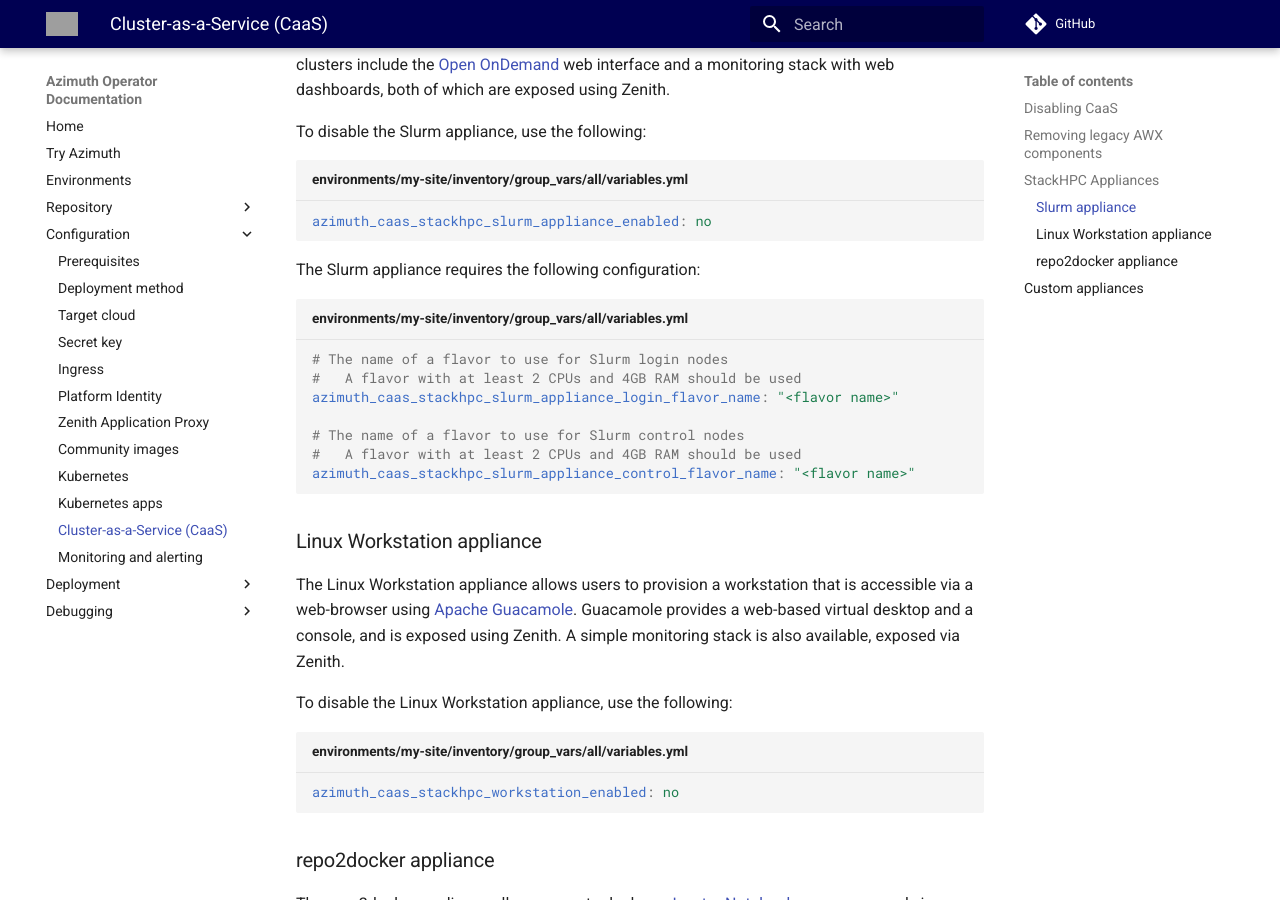
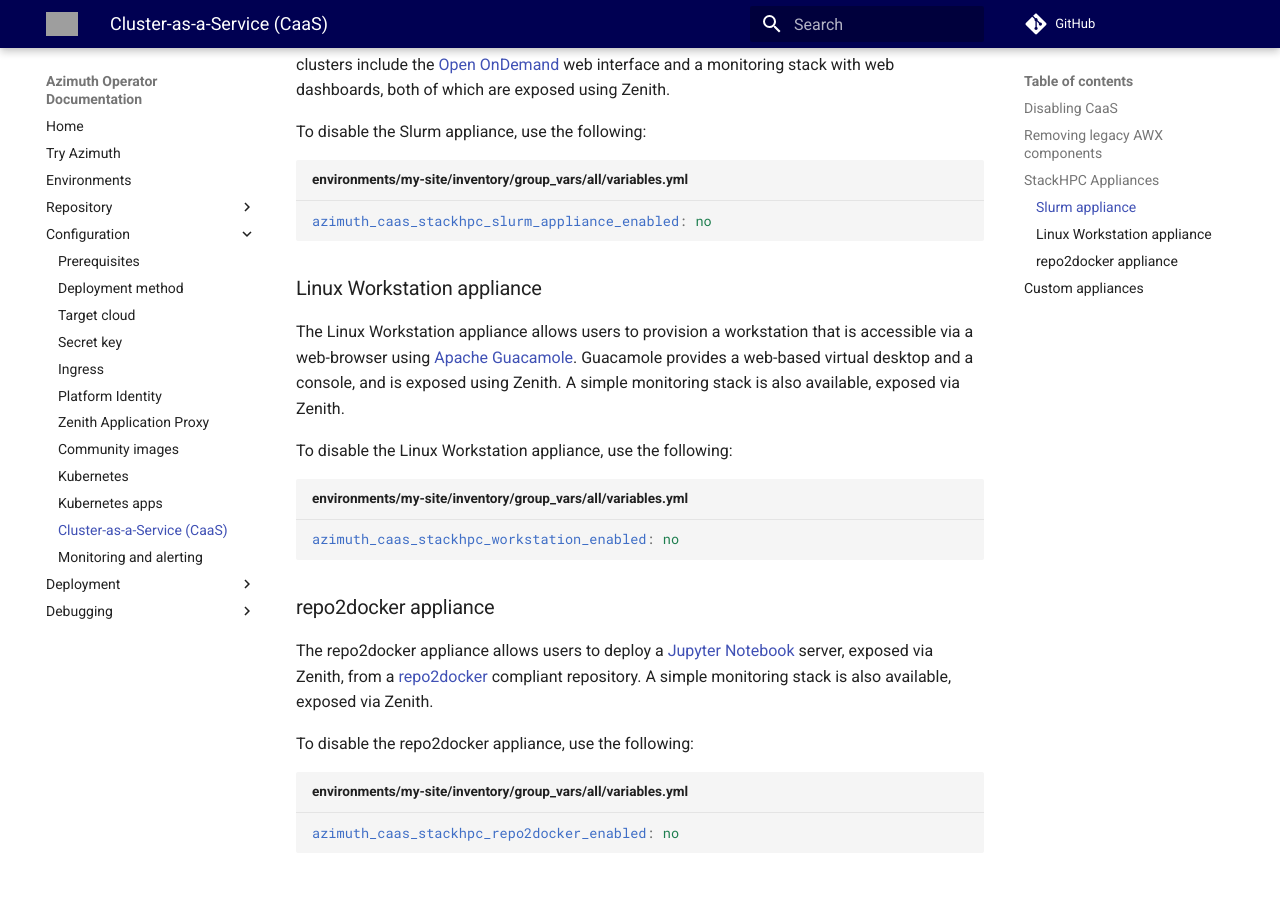
Before and after one commit to azimuth-cloud/azimuth-config, an MkDocs documentation site: the page built from docs/configuration/11-caas.md, in a window 1280 px wide and 900 px high, scrolled down 1350 px. Built offline with MkDocs 1.6.1 and Material for MkDocs 9.7.7, drawn with Linux system fonts in a browser that asks for light colours; comment, search, counter and statistics services are not loaded; grey boxes are pictures that could not be loaded.

Commit message:
Changes for quota-ready appliances

````diff
--- a/docs/configuration/11-caas.md
+++ b/docs/configuration/11-caas.md
@@ -66,18 +66,6 @@
 azimuth_caas_stackhpc_slurm_appliance_enabled: no
 ```
 
-The Slurm appliance requires the following configuration:
-
-```yaml  title="environments/my-site/inventory/group_vars/all/variables.yml"
-# The name of a flavor to use for Slurm login nodes
-#   A flavor with at least 2 CPUs and 4GB RAM should be used
-azimuth_caas_stackhpc_slurm_appliance_login_flavor_name: "<flavor name>"
-
-# The name of a flavor to use for Slurm control nodes
-#   A flavor with at least 2 CPUs and 4GB RAM should be used
-azimuth_caas_stackhpc_slurm_appliance_control_flavor_name: "<flavor name>"
-```
-
 ### Linux Workstation appliance
 
 The Linux Workstation appliance allows users to provision a workstation that is accessible
````
Also changed, not shown: docs/deployment/automation.md (+0 -4 lines), 2 other files.
